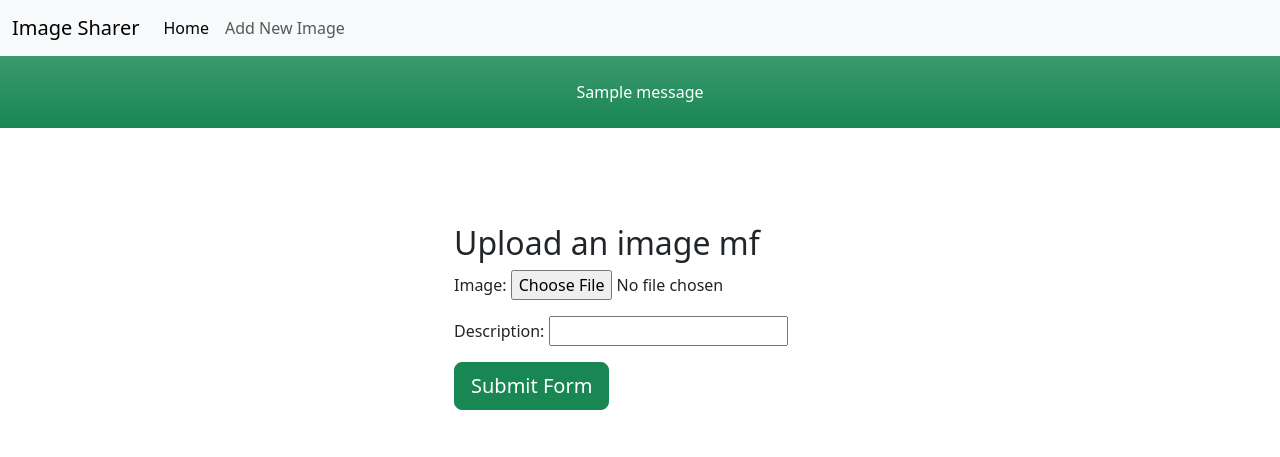
After one commit to tacticaltiger05/django101, a Django app: page /post/ in a window 1280 px wide. The commit adds this page. Shown: the top 457 px of the page. Run offline with Django 5.2, Linux system fonts and the light colour scheme; tables that the repository leaves empty hold one stand-in row (values such as "Sample post"); one stand-in notice (Sample message) is shown; some libraries are stand-ins or nearby versions.

Commit message:
finished project

```diff
--- /dev/null
+++ b/feed/forms.py
@@ -0,0 +1,5 @@
+from django import forms
+
+class PostForm(forms.Form):
+    image = forms.FileField()
+    text = forms.CharField(label = 'Description')
--- a/feed/models.py
+++ b/feed/models.py
@@ -1,8 +1,10 @@
 from django.db import models
+from sorl.thumbnail import ImageField
 
 # Create your models here.
 class Post(models.Model):
     text = models.CharField(max_length=140, blank=False, null=False)
+    image = ImageField()
 
     def __str__(self):
         return self.text
--- a/feed/urls.py
+++ b/feed/urls.py
@@ -1,7 +1,9 @@
 from django.urls import path
-from .views import HomePageView
+from .views import HomePageView, PostDetailView, AddPostView
 app_name = 'feed'
 
 urlpatterns =[
     path('', HomePageView.as_view(), name = 'index'),
+    path('detail/<int:pk>/', PostDetailView.as_view(), name = 'detail'),
+    path('post/', AddPostView.as_view(), name = 'post')
 ]
--- a/feed/views.py
+++ b/feed/views.py
@@ -1,4 +1,7 @@
-from django.views.generic import TemplateView
+from django.views.generic import TemplateView, DetailView, FormView
+from .models import Post
+from .forms import PostForm
+from django.contrib import messages
 # Create your views here.
 
 class HomePageView(TemplateView):
@@ -6,5 +9,29 @@ class HomePageView(TemplateView):
 
     def get_context_data(self, **kwargs):
         context = super().get_context_data(**kwargs)
-        context['my thing'] = 'Whatsup blud'
+        context['posts'] = Post.objects.all().order_by('-id')
         return context
+
+
+class PostDetailView(DetailView):
+    template_name = 'detail.html'
+    model = Post
+
+class AddPostView(FormView):
+    template_name = 'new_post.html'
+    form_class = PostForm
+    success_url ='/'
+
+    def disptach(self, request, *args, **kwargs):
+
+        self.request = request
+        return super().dispatch(request, *args, **kwargs)
+
+    def form_valid(self, form):
+
+        new_object = Post.objects.create(
+            text = form.cleaned_data['text'],
+            image = form.cleaned_data['image'],
+        )
+        messages.add_message(self.request, messages.SUCCESS, 'Your post was successful!')
+        return super().form_valid(form)
--- a/mysite/settings.py
+++ b/mysite/settings.py
@@ -27,7 +27,8 @@ DEBUG = True
 
 ALLOWED_HOSTS = []
 
-
+MEDIA_URL = '/media/'
+MEDIA_ROOT = os.path.join(BASE_DIR, '/media/')
 # Application definition
 
 INSTALLED_APPS = [
@@ -38,6 +39,7 @@ INSTALLED_APPS = [
     'django.contrib.messages',
     'django.contrib.staticfiles',
     'feed',
+    'sorl.thumbnail',
 ]
 
 MIDDLEWARE = [
--- a/mysite/urls.py
+++ b/mysite/urls.py
@@ -18,8 +18,14 @@ from django.contrib import admin
 from django.urls import path
 from django.conf.urls import include
 from feed import urls as feed_urls
+from django.conf import settings
+from django.conf.urls.static import static
+
 
 urlpatterns = [
     path('admin/', admin.site.urls),
     path('', include(feed_urls, namespace='feed'))
 ]
+
+if settings.DEBUG:
+    urlpatterns += static(settings.MEDIA_URL, document_root = settings.MEDIA_ROOT)
--- a/templates/base.html
+++ b/templates/base.html
@@ -4,10 +4,29 @@
     <meta charset="UTF-8">
     <meta name="viewport" content="width=device-width, initial-scale=1.0">
     <title>{% block title %}Default Title{%endblock%}</title>
+    <link href="https://cdn.jsdelivr.net/npm/bootstrap@5.3.2/dist/css/bootstrap.min.css" rel="stylesheet" integrity="sha384-T3c6CoIi6uLrA9TneNEoa7RxnatzjcDSCmG1MXxSR1GAsXEV/Dwwykc2MPK8M2HN" crossorigin="anonymous">
 </head>
 <body>
-    {% block content %}
-    {% endblock %}
+
+    {% include "includes/navbar.html" %}
+    {% if messages %}
+        {% for message in messages %}
+            <div class = 'bg-{% if message.tags %}{{ message.tags }}{% else %}success{% endif %}
+            bg-gradient text-center text-white py-4'>
+                {{ message }}
+            </div>
+        {% endfor %}
+    {% endif %}
+
+
+
+
+
+
+    <div class = "container">
+        {% block content %}
+        {% endblock %}
+    </div>
 
 </body>
 </html>
--- /dev/null
+++ b/templates/includes/navbar.html
@@ -0,0 +1,19 @@
+<nav class="navbar navbar-expand-lg bg-body-tertiary">
+    <div class="container-fluid">
+      <a class="navbar-brand" href="/">Image Sharer</a>
+      <button class="navbar-toggler" type="button" data-bs-toggle="collapse" data-bs-target="#navbarNav" aria-controls="navbarNav" aria-expanded="false" aria-label="Toggle navigation">
+        <span class="navbar-toggler-icon"></span>
+      </button>
+      <div class="collapse navbar-collapse" id="navbarNav">
+        <ul class="navbar-nav">
+          <li class="nav-item">
+            <a class="nav-link active" aria-current="page" href="{% url 'feed:index'%}">Home</a>
+          </li>
+          <li class="nav-item">
+            <a class="nav-link" href="{% url 'feed:post'%}">Add New Image</a>
+          </li>
+
+        </ul>
+      </div>
+    </div>
+</nav>
--- /dev/null
+++ b/templates/new_post.html
@@ -0,0 +1,14 @@
+{% extends 'base.html' %}
+
+{% block title %} Upload new image{% endblock%}
+
+{% block content %}
+
+    <form method = "POST" action = "" enctype = 'multipart/form-data' class = 'col-sm-4 offset-4 py-5 my-5'>
+        <h2> Upload an image mf </h2>
+        {% csrf_token %}
+        {{ form.as_p }}
+        <div>
+            <button type = 'submit' class = 'btn btn-lg btn-success'>Submit Form</button>
+        </div>
+{%endblock%}
```
Also changed, not shown: templates/detail.html (added, +14 -0 lines), templates/home.html (+26 -2 lines), db.sqlite3, feed/migrations/0002_post_image.py (added).
